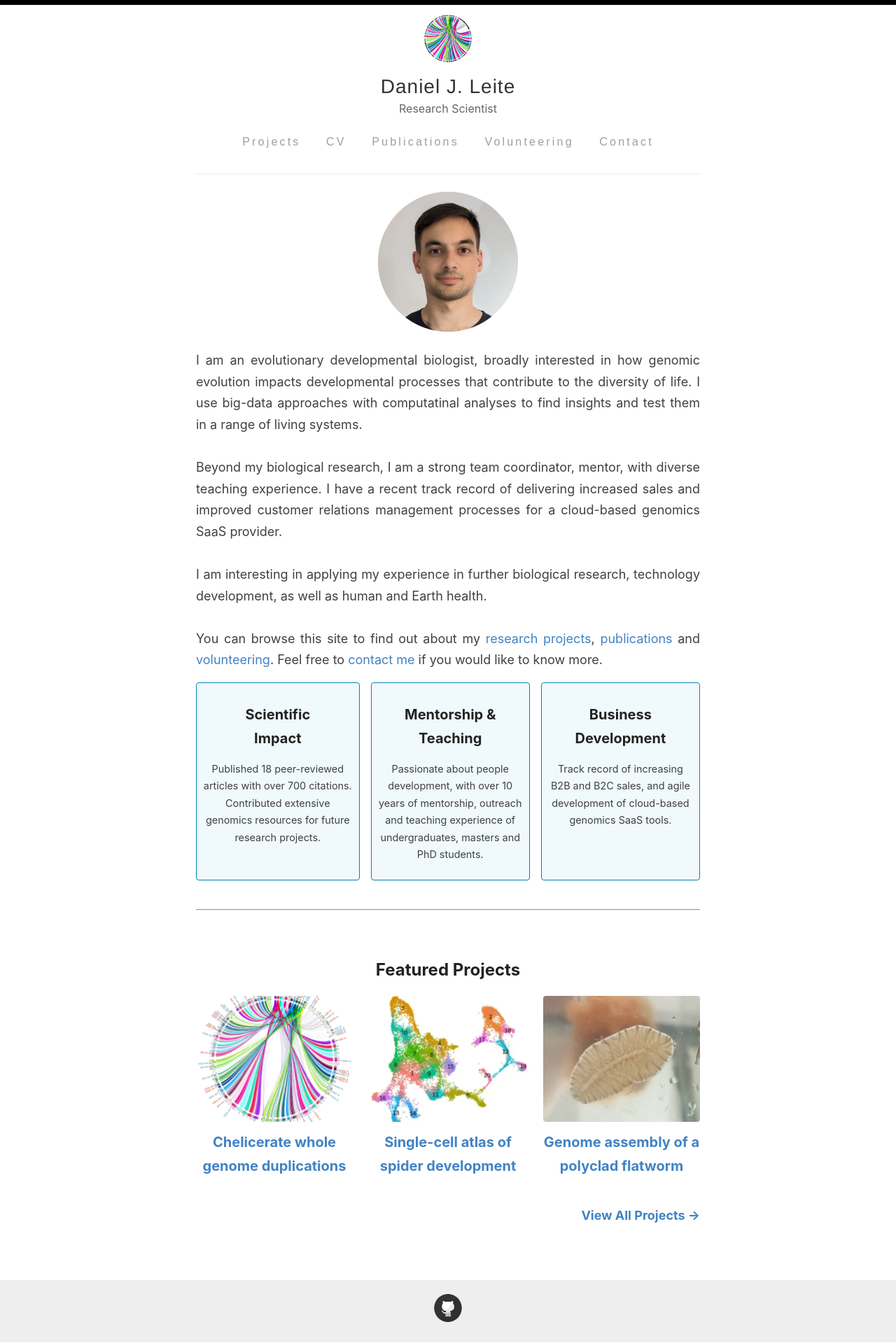
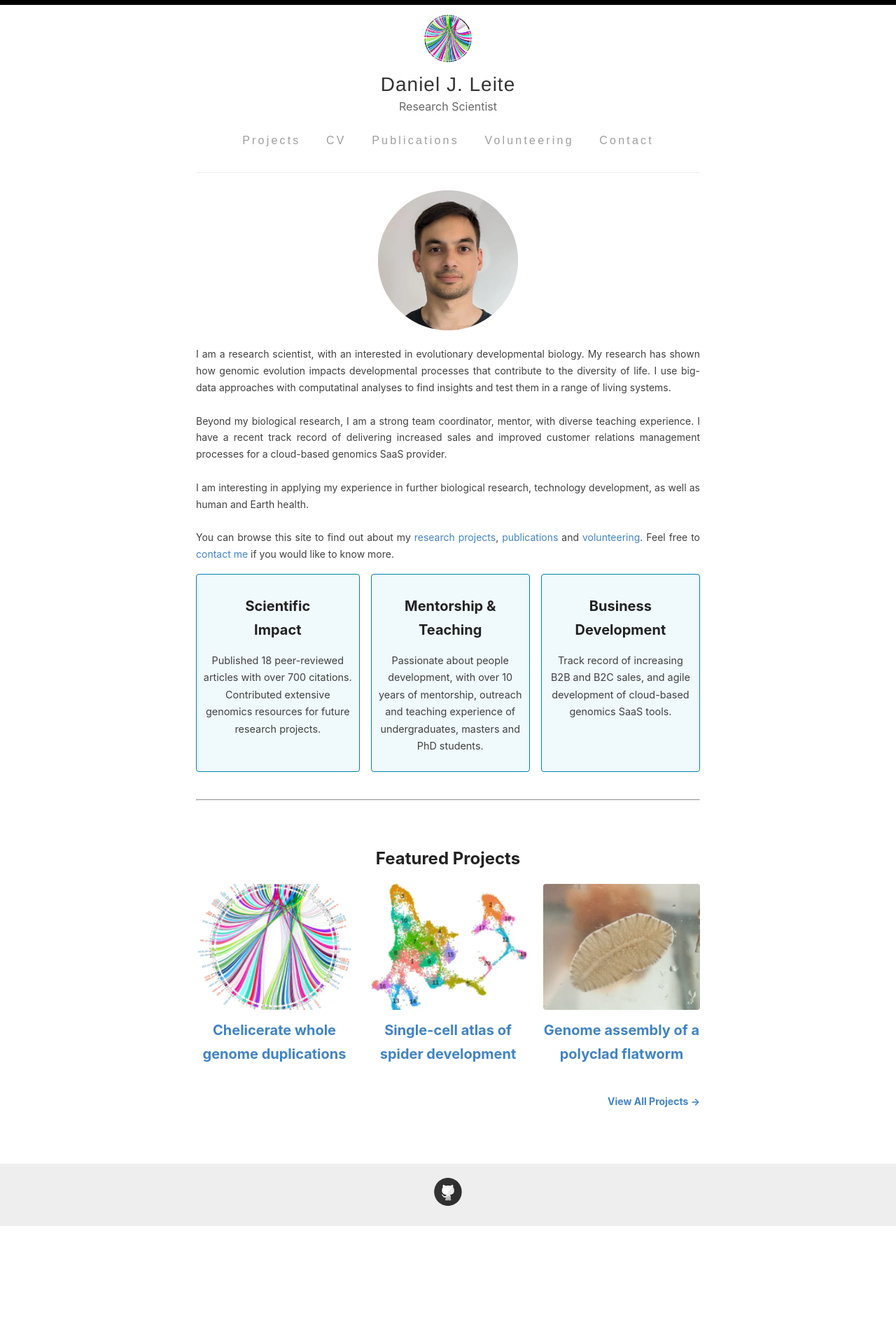
Before and after one commit to djleite/djleite.github.io, a Jekyll site: the page built from index.html, in a window 1280 px wide. Shown: the whole page at 70% size. Built offline with Jekyll 4.4.1, drawn with Linux system fonts in a browser that asks for light colours; the list of posts is cut into pages by our own code; after the commit the page ends 1752 px from its top, so only the background shows below that.

Commit message:
update home

```diff
--- a/assets/style.scss
+++ b/assets/style.scss
@@ -26,7 +26,7 @@ body {
   color: #404040;
   line-height: 1.7;
   font-weight: 400;
-  font-size: 18px;
+  font-size: 14px;
   height: 100%;
 }
 
--- a/index.html
+++ b/index.html
@@ -16,7 +16,7 @@ title: Home
       >
     </div>
     <p style="text-align: justify;">
-      I am an evolutionary developmental biologist, broadly interested in how genomic evolution impacts developmental processes that contribute to the diversity of life. I use big-data approaches with computatinal analyses to find insights and test them in a range of living systems.
+      I am a research scientist, with an interested in evolutionary developmental biology. My research has shown how genomic evolution impacts developmental processes that contribute to the diversity of life. I use big-data approaches with computatinal analyses to find insights and test them in a range of living systems.
       <br><br>
       Beyond my biological research, I am a strong team coordinator, mentor, with diverse teaching experience. I have a recent track record of delivering increased sales and improved customer relations management processes for a cloud-based genomics SaaS provider.
       <br><br>
```
